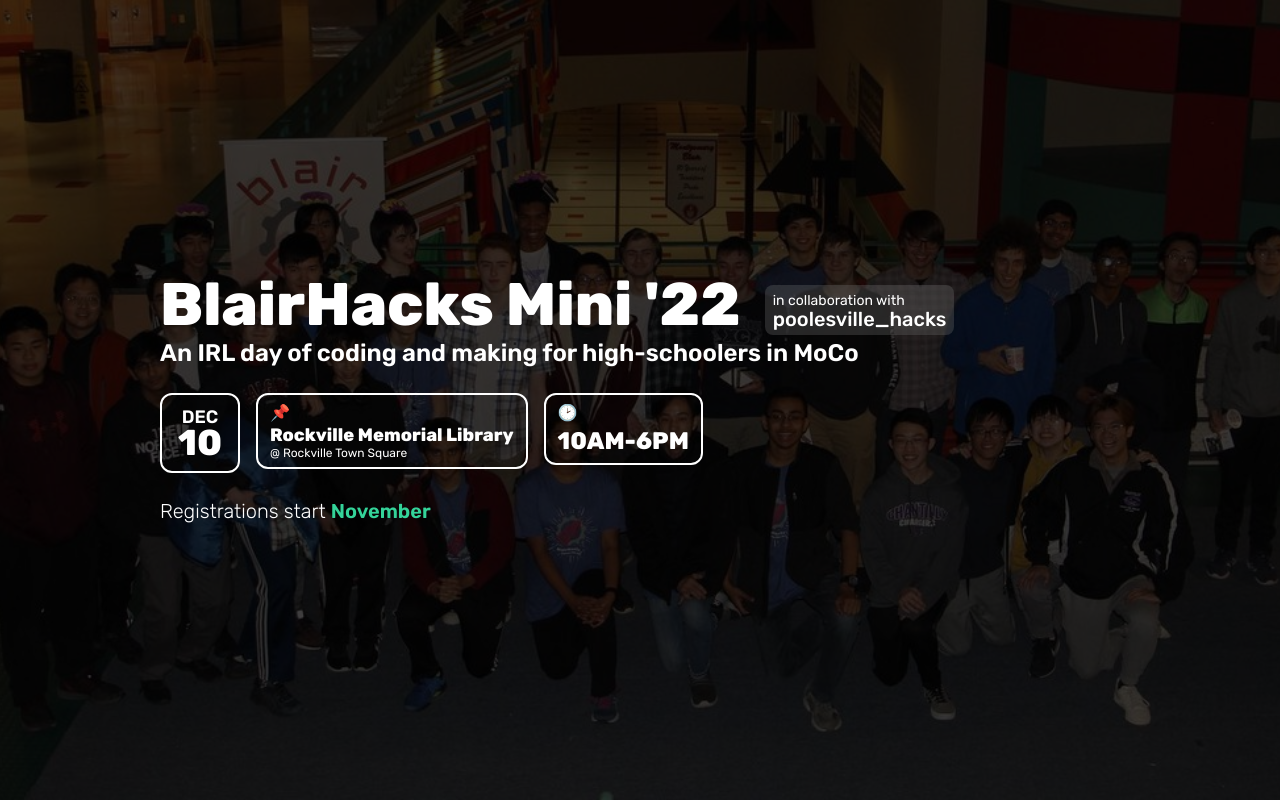
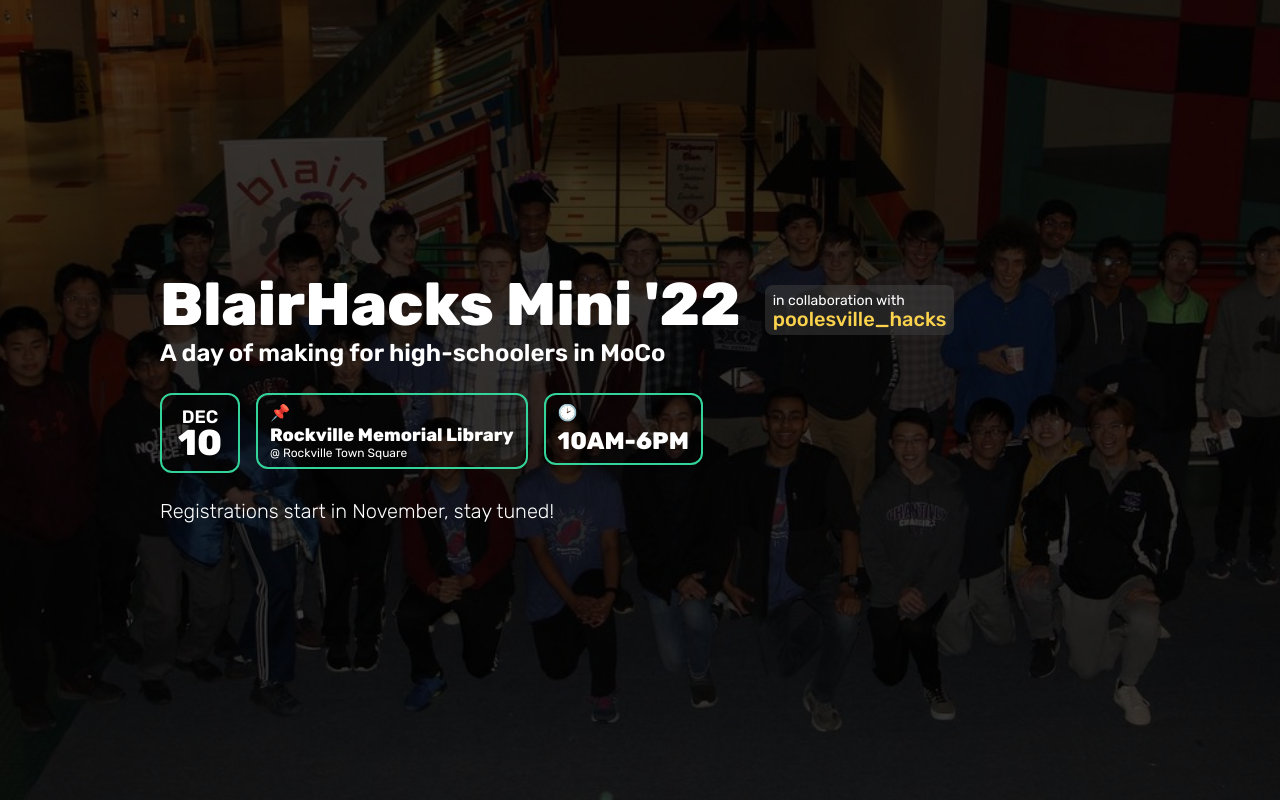
Before and after one commit to blairhacks/blairhacks-mini-2022, a Next.js app: page / in a window 1280 px wide. Shown: the top 800 px of the page. Built offline with nearby package versions, Linux system fonts and the light colour scheme.

Commit message:
style changes, wording

```diff
--- a/pages/index.tsx
+++ b/pages/index.tsx
@@ -24,32 +24,32 @@ export default function Home() {
         <div className="p-8 h-full container max-w-5xl flex flex-col justify-center">
           <div className="flex flex-col sm:flex-row items-start sm:items-end gap-1 sm:gap-6">
             <h1 className="text-5xl md:text-6xl font-extrabold">
-              BlairHacks Mini &#39;22
+              BlairHacks Mini &apos;22
             </h1>
             <a href="https://poolesvillehacks.tech" target="_blank" rel="noopener noreferrer">
-              <div className="px-2 pt-1.5 pb-0.5 rounded-lg bg-neutral-500/30">
+              <div className="px-2 pt-1.5 pb-0.5 rounded-lg bg-neutral-700/50">
                 <p className="text-sm whitespace-nowrap -mb-1.5">
                   in collaboration with
                 </p>
-                <p className="text-md md:text-xl font-medium">
+                <p className="text-md md:text-xl font-medium text-amber-300">
                   poolesville_hacks
                 </p>
               </div>
             </a>
           </div>
           <p className="text-xl md:text-2xl font-semibold mt-4 sm:mt-0.5">
-            An IRL day of coding and making for high-schoolers in MoCo
+            A day of making for <span className=''>high-schoolers in MoCo</span>
           </p>
 
           <ul className="flex flex-col sm:flex-row items-start gap-4 mt-6">
             <div className="flex gap-4">
-              <li className="w-20 aspect-square px-3 py-1 border-2 border-white rounded-xl flex flex-col justify-center items-center">
+              <li className="w-20 aspect-square px-3 py-1 border-2 border-emerald-400 rounded-xl flex flex-col justify-center items-center">
                 <span className="text-lg font-semibold -mb-2">DEC</span>
-                <span className="text-4xl font-extrabold">10</span>
+                <span className="text-4xl font-extrabold ">10</span>
               </li>
 
               <a href="https://g.page/mcplRockvilleMemorial" target="_blank" rel="noopener noreferrer">
-                <li className="px-3 py-1.5 border-2 border-white rounded-xl flex flex-col justify-center">
+                <li className="px-3 py-1.5 border-2 border-emerald-400 rounded-xl flex flex-col justify-center">
                   <span className="text-md">📌</span>
                   <span className="text-lg font-extrabold leading-5">Rockville Memorial Library</span>
                   <span className="text-xs">@ Rockville Town Square</span>
@@ -57,7 +57,7 @@ export default function Home() {
               </a>
             </div>
 
-            <li className="px-3 py-1.5 border-2 border-white rounded-xl flex flex-col justify-center">
+            <li className="px-3 py-1.5 border-2 border-emerald-400 rounded-xl flex flex-col justify-center">
               <span className="text-md">🕑</span>
               <span className="text-2xl font-extrabold">10AM-6PM</span>
             </li>
@@ -67,7 +67,7 @@ export default function Home() {
             Register (free!)
           </div> */}
           <div className="text-xl font-thin mt-6">
-            Registrations start <span className="text-emerald-400 font-semibold">November</span>
+            Registrations start in <span className="">November</span>, stay tuned!
           </div>
         </div>
       </div>
```
